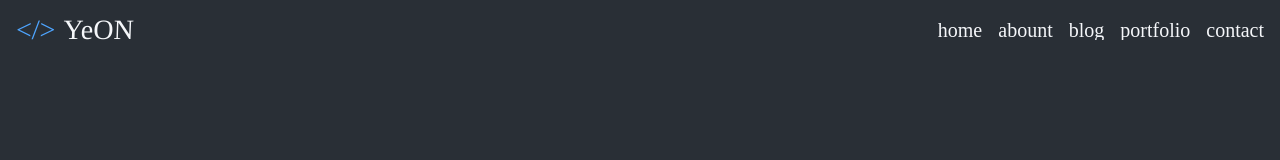
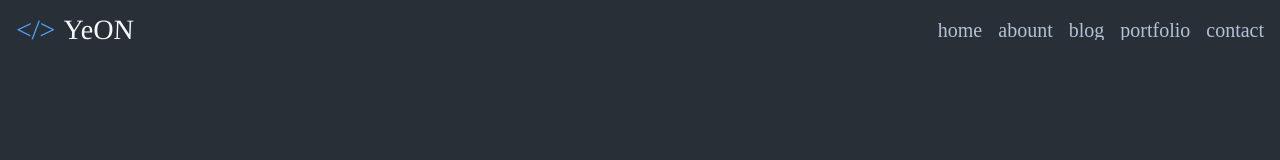
Before and after one commit to yeon990806/yeon990806.github.io, a React (Vite) app: page / in a window 1280 px wide. Shown: the top 160 px of the page. Built offline with nearby package versions, Linux system fonts and the light colour scheme; a web font is replaced by a local one.

Commit message:
fix(home): change nav:not(active) color

```diff
--- a/src/components/Home/HomeNavigation.tsx
+++ b/src/components/Home/HomeNavigation.tsx
@@ -39,7 +39,7 @@ const StyledLink = styled.a`
   text-decoration: none;
   font-inherit;
   font-size: 20px;
-  color: #f5f7fa;
+  color: #b3c2d9;
   overflow: hidden;
 
   &:not(.active):hover::after {
@@ -49,10 +49,15 @@ const StyledLink = styled.a`
     left: 0;
     right: 0;
     height: 2px;
-    background-color: #f5f7fa;
+    background-color: #b3c2d9;
+    border-radius: 2px;
     animation-duration: 0.4s;
     animation-timing-function: ease-in;
     animation-name: anim;
+  }
+
+  &.active {
+    color: #d4dde9;
   }
 
   &.active::after {
@@ -63,6 +68,7 @@ const StyledLink = styled.a`
     right: 0;
     height: 2px;
     background-color: #f5f7fa;
+    border-radius: 2px;
   }
 
   @keyframes anim {
```
